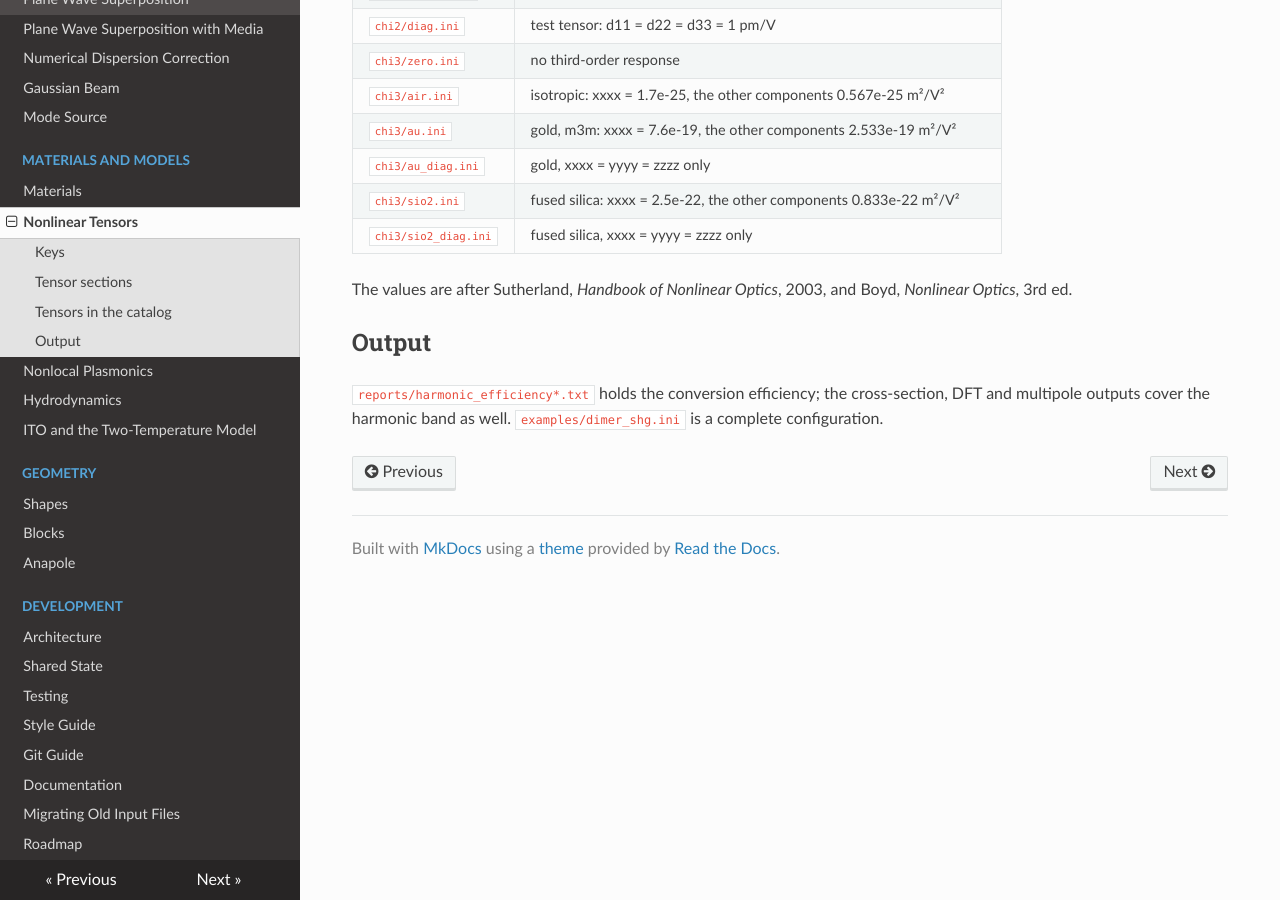
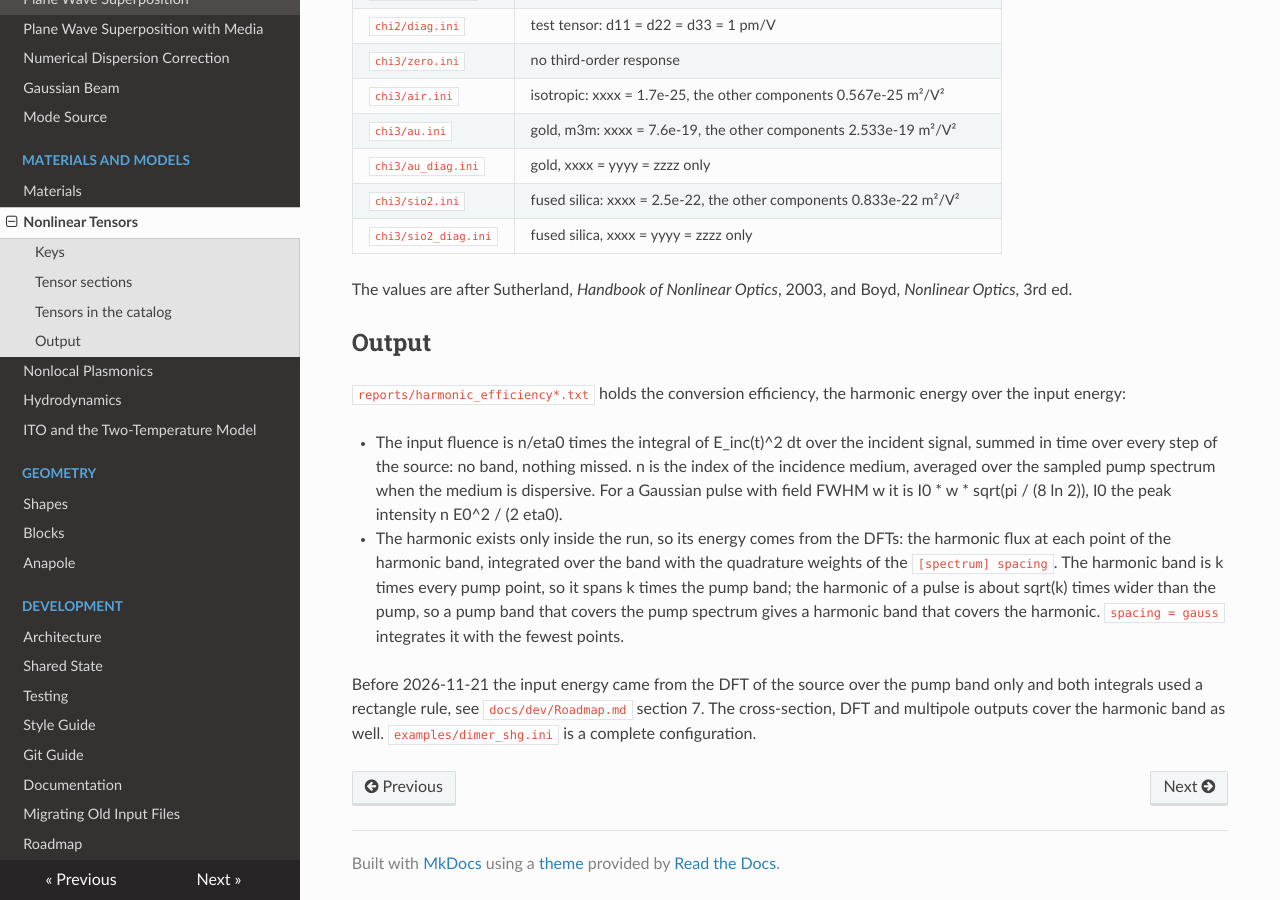
Before and after one commit to cpapakonstantinou/cfdtd, an MkDocs documentation site: the page built from docs/models/NonlinearTensors.md, in a window 1280 px wide and 900 px high, scrolled down 1559 px. Built offline with MkDocs 1.6.1, drawn with Linux system fonts in a browser that asks for light colours; nearby versions of some CDN libraries.

Commit message:
start working bugs in the harmonic analysis

```diff
--- a/docs/models/NonlinearTensors.md
+++ b/docs/models/NonlinearTensors.md
@@ -84,5 +84,20 @@ Optics*, 3rd ed.
 
 ## Output
 
-`reports/harmonic_efficiency*.txt` holds the conversion efficiency; the cross-section, DFT and multipole
+`reports/harmonic_efficiency*.txt` holds the conversion efficiency, the harmonic energy over the
+input energy:
+
+- The input fluence is n/eta0 times the integral of E_inc(t)^2 dt over the incident signal, summed
+  in time over every step of the source: no band, nothing missed. n is the index of the incidence
+  medium, averaged over the sampled pump spectrum when the medium is dispersive. For a Gaussian
+  pulse with field FWHM w it is I0 * w * sqrt(pi / (8 ln 2)), I0 the peak intensity n E0^2 / (2 eta0).
+- The harmonic exists only inside the run, so its energy comes from the DFTs: the harmonic flux at
+  each point of the harmonic band, integrated over the band with the quadrature weights of the
+  `[spectrum] spacing`. The harmonic band is k times every pump point, so it spans k times the pump
+  band; the harmonic of a pulse is about sqrt(k) times wider than the pump, so a pump band that
+  covers the pump spectrum gives a harmonic band that covers the harmonic. `spacing = gauss`
+  integrates it with the fewest points.
+
+Before 2026-11-21 the input energy came from the DFT of the source over the pump band only and both
+integrals used a rectangle rule, see `docs/dev/Roadmap.md` section 7. The cross-section, DFT and multipole
 outputs cover the harmonic band as well. `examples/dimer_shg.ini` is a complete configuration.
```
Also changed, not shown: docs/dev/Roadmap.md (+3 -0 lines), docs/tutorial/Controls.md (+11 -2 lines), 11 other files.
